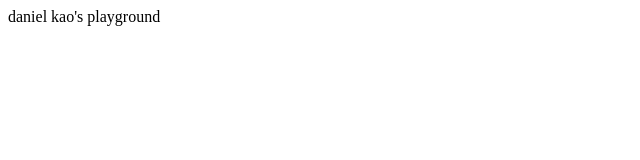
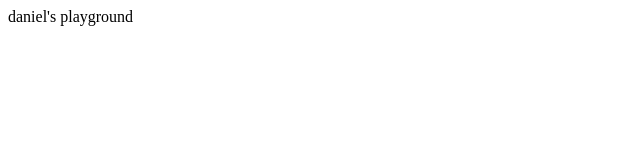
Before and after one commit to Daniel-Kao/test01, a plain HTML site: page index.html in a window 1280 px wide. Shown: the full height of the page, 0-640 px from the left. Drawn offline with Linux system fonts and the light colour scheme.

Commit message:
tweak
Signed-off-by: daniel-kao <396007476@qq.com>

```diff
--- a/index.html
+++ b/index.html
@@ -6,6 +6,6 @@
     <title>Document</title>
   </head>
   <body>
-    daniel kao's playground
+    daniel's playground
   </body>
 </html>
```
